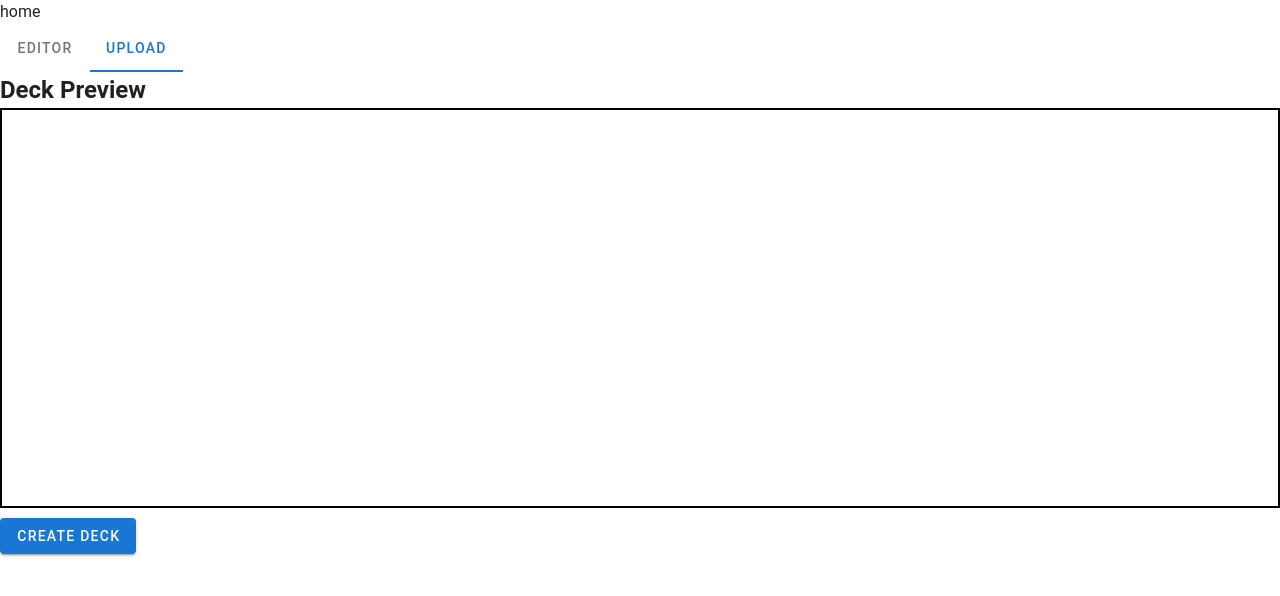
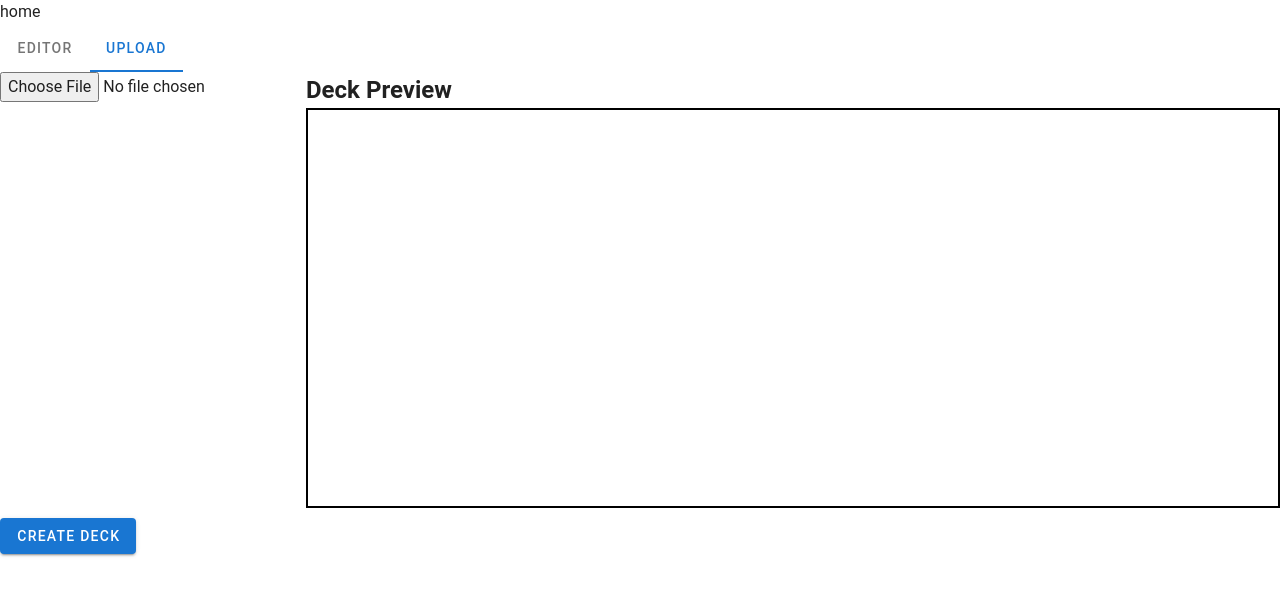
Before and after one commit to AndrewZamora/convert-to-anki-apkg, a Vue app: page / in a window 1280 px wide. Both pictures are taken after a click on the tab "UPLOAD". Shown: the top 596 px of the page. Built offline with nearby package versions, Linux system fonts and the light colour scheme; a small style sheet from the web is missing.

Commit message:
Added section for file upload tab

```diff
--- a/src/App.vue
+++ b/src/App.vue
@@ -2,8 +2,6 @@
   <v-app>
     <div id="app">
       <router-view></router-view>
-      <!-- <input type="file" @change="handleFile" accept=".md" />
-      <button v-if="html" @click="exportAnkiDeck">Export</button> -->
       <v-tabs>
         <v-tab @click="currentTab = 'editor'">Editor</v-tab>
         <v-tab @click="currentTab = 'upload'">Upload</v-tab>
@@ -17,6 +15,12 @@
             @scroll="syncScroll($event)"
             @input="syncScroll($event)"
           ></textarea>
+        </div>
+        <div>
+          <div v-if="currentTab === 'upload'">
+            <input type="file" @change="handleFile" accept=".md" />
+            <button v-if="html" @click="exportAnkiDeck">Export</button>
+          </div>
         </div>
         <div class="preview-container">
           <h2>Deck Preview</h2>
```
